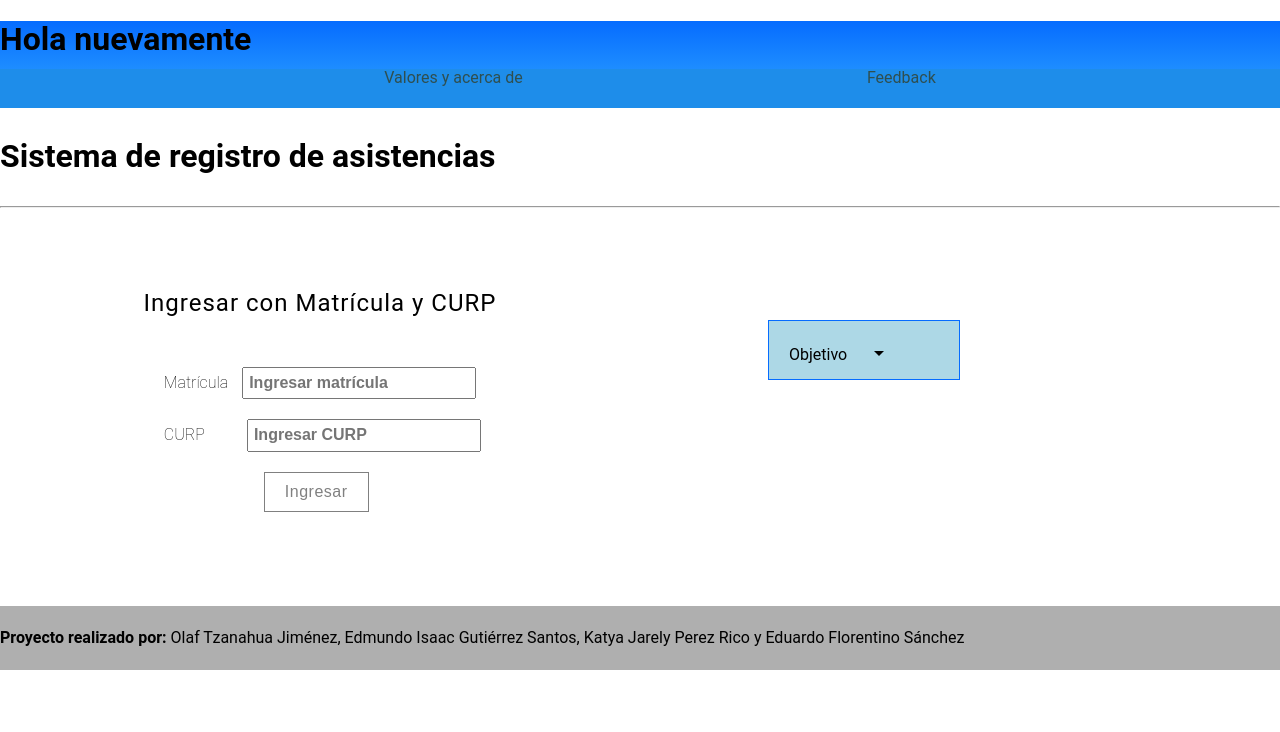
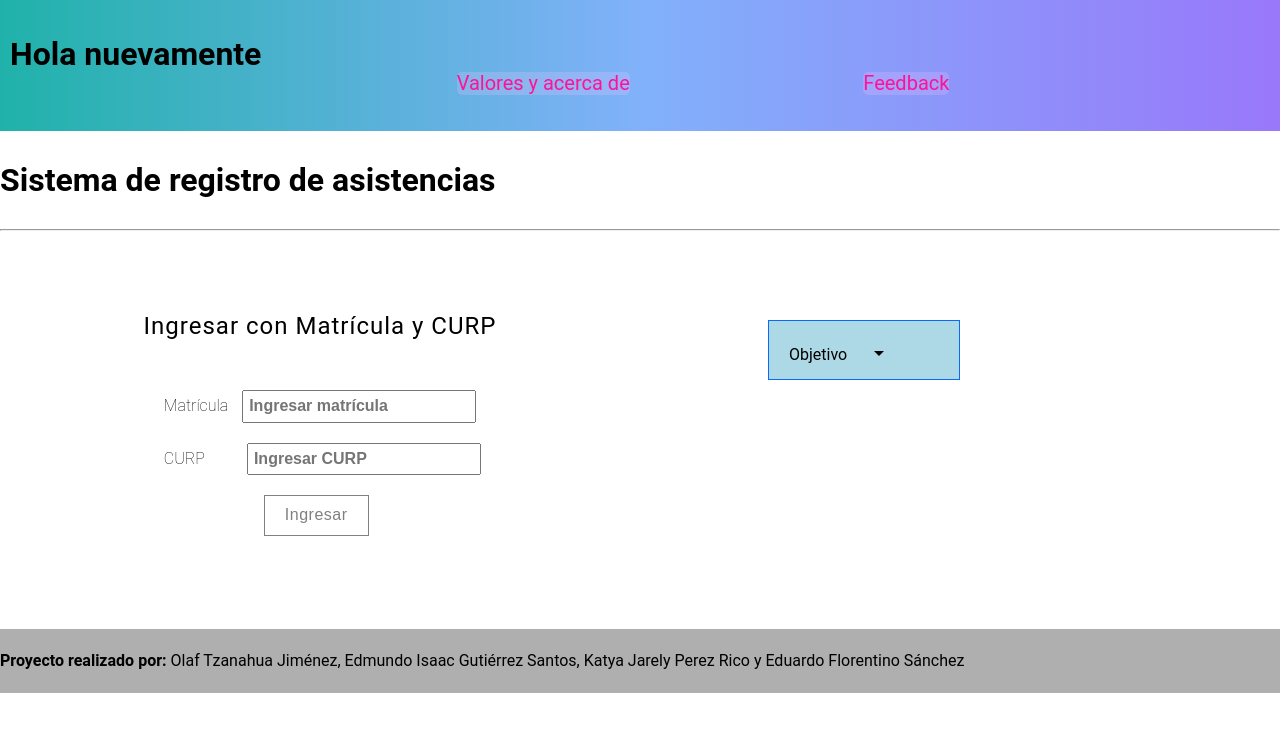
Before and after one commit to Crashy939/proyecto-final, a plain HTML site: page codigos/templates/login/login.html in a window 1280 px wide. Drawn offline with Linux system fonts and the light colour scheme.

Commit message:
Header cambiado

```diff
--- a/codigos/templates/feedback/estiloFeedback.css
+++ b/codigos/templates/feedback/estiloFeedback.css
@@ -10,27 +10,34 @@ body {
     padding: 0;
 }
 header{
-    background: #2856ff;
-    min-height: 4em;
-    border: #000010 2px solid;
+    background: linear-gradient(to right, lightseagreen, #81b1fa, #9978fa);
+    padding: 50px 10px;
+    margin-bottom: 20px;
 }
 .header__ul{
     display: flex;
     justify-content: space-evenly;
+    align-items: flex-start;
+    flex: 1;
     list-style: none;
-    align-content: center;
 }
 .header__li > a{
     text-decoration: none;
-    color: black;
-    font-weight: 200;
-    line-height: 1.1;
+    color: #ff1299;
+    background: rgba(255, 200, 255, 0.2);
+    font-size: 20px;
+    position: absolute;
+    transition: transform 0.8s;
+    top: 9%;
+    border-radius: 5px;
 }
 .header__li > a:hover{
-    color: white;
+    color: whitesmoke;
+    background: rgba(255, 200, 255, 0.45);
+    transform: translate(-2px, -3px);
 }
 .header__li > a:active{
-    color: #bbbbbb;
+    color: #818181;
 }
 
 .container {
--- a/codigos/templates/login/estiloLogin.css
+++ b/codigos/templates/login/estiloLogin.css
@@ -9,28 +9,44 @@ body {
 }
 .saludo{
     width: 100vw;
-    background: linear-gradient(to bottom, #066cff, #1e8dff);
     min-height: 3em;
 }
 
-.nav{
-    width: 100vw;
-    min-height: 2.4em;
-    background: #1e8dea;
-    margin-top: -16px;
 
+header{
+    background: linear-gradient(to right, lightseagreen, #81b1fa, #9978fa);
+    padding: 15px 10px;
+    margin-bottom: 20px;
 }
-.nav__ul{
+.header__nav > h1{
+    font-size: 36px;
+    margin-left: 2px;
+    font-weight: 400;
+}
+.header__ul{
     display: flex;
+    justify-content: space-evenly;
+    align-items: flex-start;
+    flex: 1;
     list-style: none;
-    justify-content: space-evenly;
 }
-.nav__li > a{
+.header__li > a{
     text-decoration: none;
-    color: darkslategrey;
+    color: #ff1299;
+    background: rgba(255, 200, 255, 0.2);
+    font-size: 20px;
+    position: absolute;
+    transition: transform 0.8s;
+    top: 9%;
+    border-radius: 5px;
 }
-.nav__li > a:hover{
+.header__li > a:hover{
     color: whitesmoke;
+    background: rgba(255, 200, 255, 0.45);
+    transform: translate(-2px, -3px);
+}
+.header__li > a:active{
+    color: #818181;
 }
 .contenedorRegistro{
     width: 50%;
--- a/codigos/templates/login/login.html
+++ b/codigos/templates/login/login.html
@@ -11,10 +11,10 @@
 <body>
     <header>
         <div class="saludo"><h1>Hola nuevamente</h1></div>
-        <nav class="nav">
-            <ul class="nav__ul">
-                <li class="nav__li"><a href="#">Valores y acerca de</a></li>
-                <li class="nav__li"><a href="../feedback/feedback.html">Feedback</a></li>
+        <nav class="header__nav">
+            <ul class="header__ul">
+                <li class="header__li"><a href="#">Valores y acerca de</a></li>
+                <li class="header__li"><a href="../feedback/feedback.html">Feedback</a></li>
             </ul>
         </nav>
     </header>
--- a/codigos/templates/main/styles.css
+++ b/codigos/templates/main/styles.css
@@ -12,7 +12,7 @@ header{
     padding: 15px 10px;
     margin-bottom: 20px;
 }
-.nav > h1{
+.header__nav > h1{
     font-size: 36px;
     margin-left: 2px;
     font-weight: 400;
--- a/codigos/templates/values/values.css
+++ b/codigos/templates/values/values.css
@@ -7,28 +7,41 @@
 body{
     font-family: 'Roboto', sans-serif;
 }
+
 header{
-    background: #2856ff;
-    min-height: 4em;
-    border: #000010 2px solid;
+    background: linear-gradient(to right, lightseagreen, #81b1fa, #9978fa);
+    padding: 40px 10px;
+    margin-bottom: 20px;
+}
+.header__nav > h1{
+    font-size: 36px;
+    margin-left: 2px;
+    font-weight: 400;
 }
 .header__ul{
     display: flex;
     justify-content: space-evenly;
+    align-items: flex-start;
+    flex: 1;
     list-style: none;
-    align-content: center;
 }
 .header__li > a{
     text-decoration: none;
-    color: black;
-    font-weight: 200;
-    line-height: 1.1;
+    color: #ff1299;
+    background: rgba(255, 200, 255, 0.2);
+    font-size: 20px;
+    position: absolute;
+    transition: transform 0.8s;
+    top: 7%;
+    border-radius: 5px;
 }
 .header__li > a:hover{
-    color: white;
+    color: whitesmoke;
+    background: rgba(255, 200, 255, 0.45);
+    transform: translate(-2px, -3px);
 }
 .header__li > a:active{
-    color: #bbbbbb;
+    color: #818181;
 }
 
 .mision{
```
Also changed, not shown: codigos/templates/main/main.html (+1 -1 lines).
